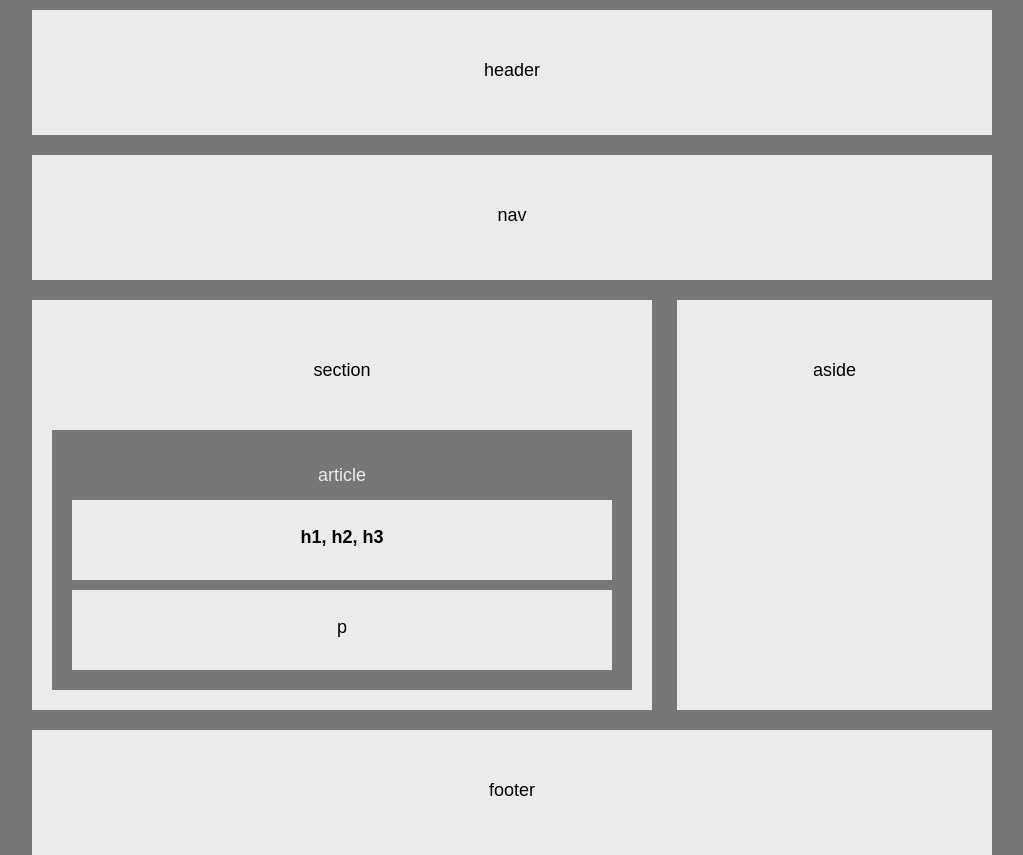
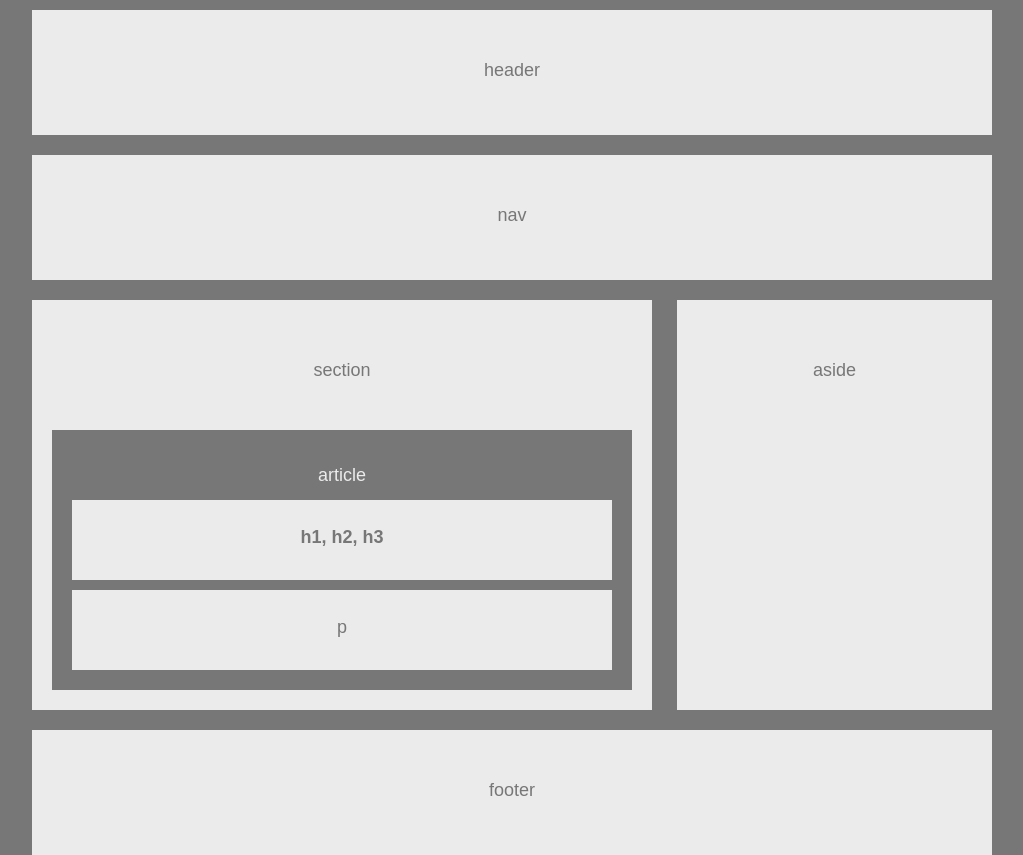
Before and after one commit to Gizmo83/HW-Wireframe, a plain HTML site: page index.html in a window 1280 px wide. Shown: the whole page, without its empty margins (128-1151 px from the left). Drawn offline with Linux system fonts and the light colour scheme.

Commit message:
Updated </body> tag in index.html and font color in style.css

```diff
--- a/style.css
+++ b/style.css
@@ -76,6 +76,7 @@ footer {
 
 .p1 {
     background-color: #ebebeb;
+    color: #777;
     line-height: 120px;
     display: inline-block;
 }
@@ -88,5 +89,6 @@ footer {
 
 .p3 {
     background-color: #ebebeb;
+    color: #777;
     line-height: 75px;
 }
```
Also changed, not shown: index.html (+2 -1 lines).
